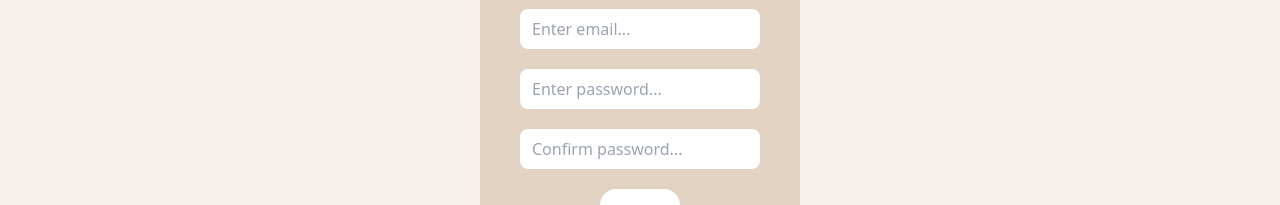
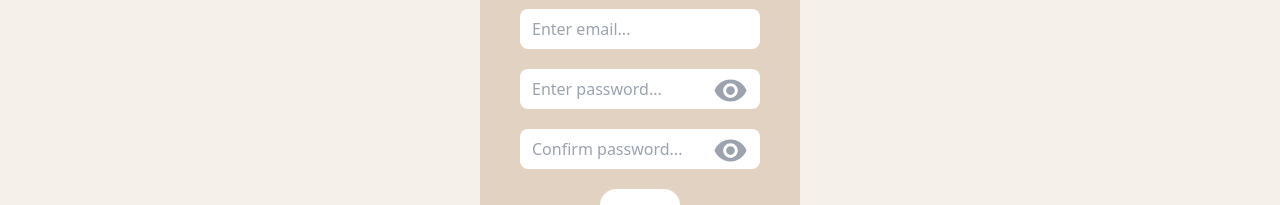
Before and after one commit to nickte4/coffee-shop, a React (Vite) app: page /signup in a window 1280 px wide. Shown: the part 351-556 px from the top of the page. Built offline with nearby package versions, Linux system fonts and the light colour scheme.

Commit message:
Add password visibility toggle

```diff
--- a/src/pages/Login.jsx
+++ b/src/pages/Login.jsx
@@ -1,11 +1,14 @@
 import { useState } from "react";
 import { useNavigate, Link } from "react-router-dom";
+import VisibilityIcon from "@mui/icons-material/Visibility";
+import VisibilityOffIcon from "@mui/icons-material/VisibilityOff";
 import axios from "axios";
 
 export default function Login() {
   const navigate = useNavigate();
   const [email, setEmail] = useState("");
   const [password, setPassword] = useState("");
+  const [showPassword, setShowPassword] = useState(false);
 
   function handleEmailChange(event) {
     setEmail(event.target.value);
@@ -13,6 +16,10 @@ export default function Login() {
 
   function handlePasswordChange(event) {
     setPassword(event.target.value);
+  }
+
+  function handleShowPasswordChange() {
+    setShowPassword((prevShowPassword) => !prevShowPassword);
   }
 
   async function submit(e) {
@@ -61,12 +68,38 @@ export default function Login() {
               onChange={handleEmailChange}
               placeholder="Enter email..."
             />
+            <div className="relative">
+              {/* if showPassword is true, show the password, else show the password as a series of dots */}
+              {!showPassword ? (
+                <>
                   <input
                     className="rounded-lg w-60 h-10 px-3 focus:outline-none focus:ring-2 focus:ring-primary"
                     type="password"
                     onChange={handlePasswordChange}
                     placeholder="Enter password..."
                   />
+                  <VisibilityIcon
+                    className="absolute right-3 top-1 text-gray-400 cursor-pointer"
+                    fontSize="large"
+                    onClick={handleShowPasswordChange}
+                  />
+                </>
+              ) : (
+                <>
+                  <input
+                    className="rounded-lg w-60 h-10 px-3 focus:outline-none focus:ring-2 focus:ring-primary"
+                    type="text"
+                    onChange={handlePasswordChange}
+                    placeholder="Enter password..."
+                  />
+                  <VisibilityOffIcon
+                    className="absolute right-3 top-1 text-gray-400 cursor-pointer"
+                    fontSize="large"
+                    onClick={handleShowPasswordChange}
+                  />
+                </>
+              )}
+            </div>
             <input
               className="bg-white rounded-2xl w-20 h-12 cursor-pointer hover:bg-accent hover:text-white"
               type="submit"
--- a/src/pages/Signup.jsx
+++ b/src/pages/Signup.jsx
@@ -1,5 +1,7 @@
 import { useState } from "react";
 import { useNavigate, Link } from "react-router-dom";
+import VisibilityIcon from "@mui/icons-material/Visibility";
+import VisibilityOffIcon from "@mui/icons-material/VisibilityOff";
 import axios from "axios";
 
 export default function Signup() {
@@ -7,6 +9,8 @@ export default function Signup() {
   const [email, setEmail] = useState("");
   const [password, setPassword] = useState("");
   const [confirmPassword, setConfirmPassword] = useState("");
+  const [showPassword, setShowPassword] = useState(false);
+  const [showConfirmPassword, setShowConfirmPassword] = useState(false);
 
   function handleEmailChange(event) {
     setEmail(event.target.value);
@@ -18,6 +22,16 @@ export default function Signup() {
 
   function handleConfirmPasswordChange(event) {
     setConfirmPassword(event.target.value);
+  }
+
+  function handleShowPasswordChange() {
+    setShowPassword((prevShowPassword) => !prevShowPassword);
+  }
+
+  function handleShowConfirmPasswordChange() {
+    setShowConfirmPassword(
+      (prevShowConfirmPassword) => !prevShowConfirmPassword
+    );
   }
 
   // handles sign up form submission
@@ -70,18 +84,70 @@ export default function Signup() {
               onChange={handleEmailChange}
               placeholder="Enter email..."
             />
+            <div className="relative">
+              {/* if showPassword is true, show the password, else show the password as a series of dots */}
+              {!showPassword ? (
+                <>
                   <input
                     className="rounded-lg w-60 h-10 px-3 focus:outline-none focus:ring-2 focus:ring-primary"
                     type="password"
                     onChange={handlePasswordChange}
                     placeholder="Enter password..."
                   />
+                  <VisibilityIcon
+                    className="absolute right-3 top-1 text-gray-400 cursor-pointer"
+                    fontSize="large"
+                    onClick={handleShowPasswordChange}
+                  />
+                </>
+              ) : (
+                <>
+                  <input
+                    className="rounded-lg w-60 h-10 px-3 focus:outline-none focus:ring-2 focus:ring-primary"
+                    type="text"
+                    onChange={handlePasswordChange}
+                    placeholder="Enter password..."
+                  />
+                  <VisibilityOffIcon
+                    className="absolute right-3 top-1 text-gray-400 cursor-pointer"
+                    fontSize="large"
+                    onClick={handleShowPasswordChange}
+                  />
+                </>
+              )}
+            </div>
+            <div className="relative">
+              {/* if showPassword is true, show the password, else show the password as a series of dots */}
+              {!showConfirmPassword ? (
+                <>
                   <input
                     className="rounded-lg w-60 h-10 px-3 focus:outline-none focus:ring-2 focus:ring-primary"
                     type="password"
                     onChange={handleConfirmPasswordChange}
                     placeholder="Confirm password..."
                   />
+                  <VisibilityIcon
+                    className="absolute right-3 top-1 text-gray-400 cursor-pointer"
+                    fontSize="large"
+                    onClick={handleShowConfirmPasswordChange}
+                  />
+                </>
+              ) : (
+                <>
+                  <input
+                    className="rounded-lg w-60 h-10 px-3 focus:outline-none focus:ring-2 focus:ring-primary"
+                    type="text"
+                    onChange={handleConfirmPasswordChange}
+                    placeholder="Confirm password..."
+                  />
+                  <VisibilityOffIcon
+                    className="absolute right-3 top-1 text-gray-400 cursor-pointer"
+                    fontSize="large"
+                    onClick={handleShowConfirmPasswordChange}
+                  />
+                </>
+              )}
+            </div>
             <input
               className="bg-white rounded-2xl w-20 h-12 cursor-pointer hover:bg-accent hover:text-white"
               type="submit"
```
Lines whose indentation alone changed are shown as unchanged.
